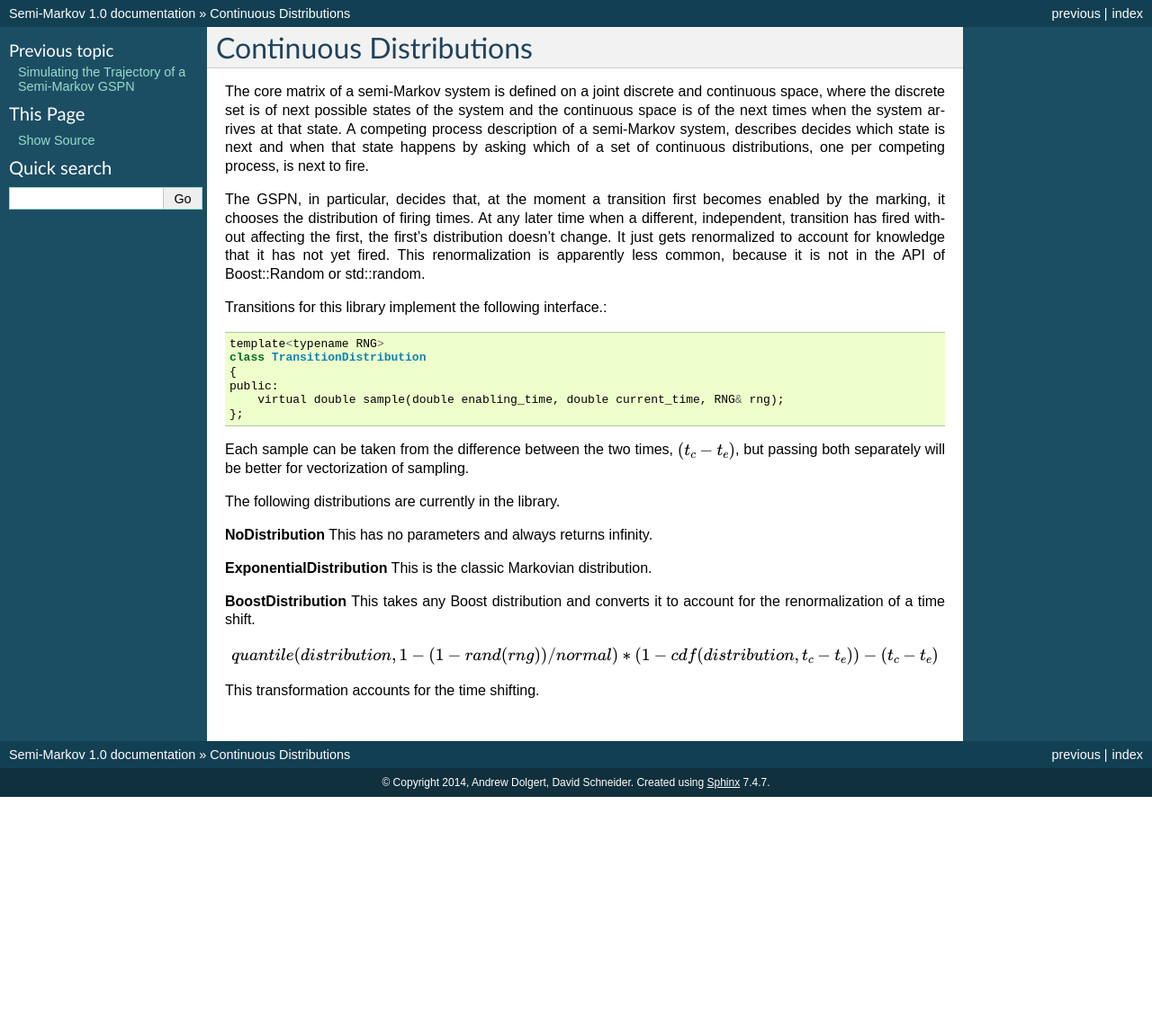
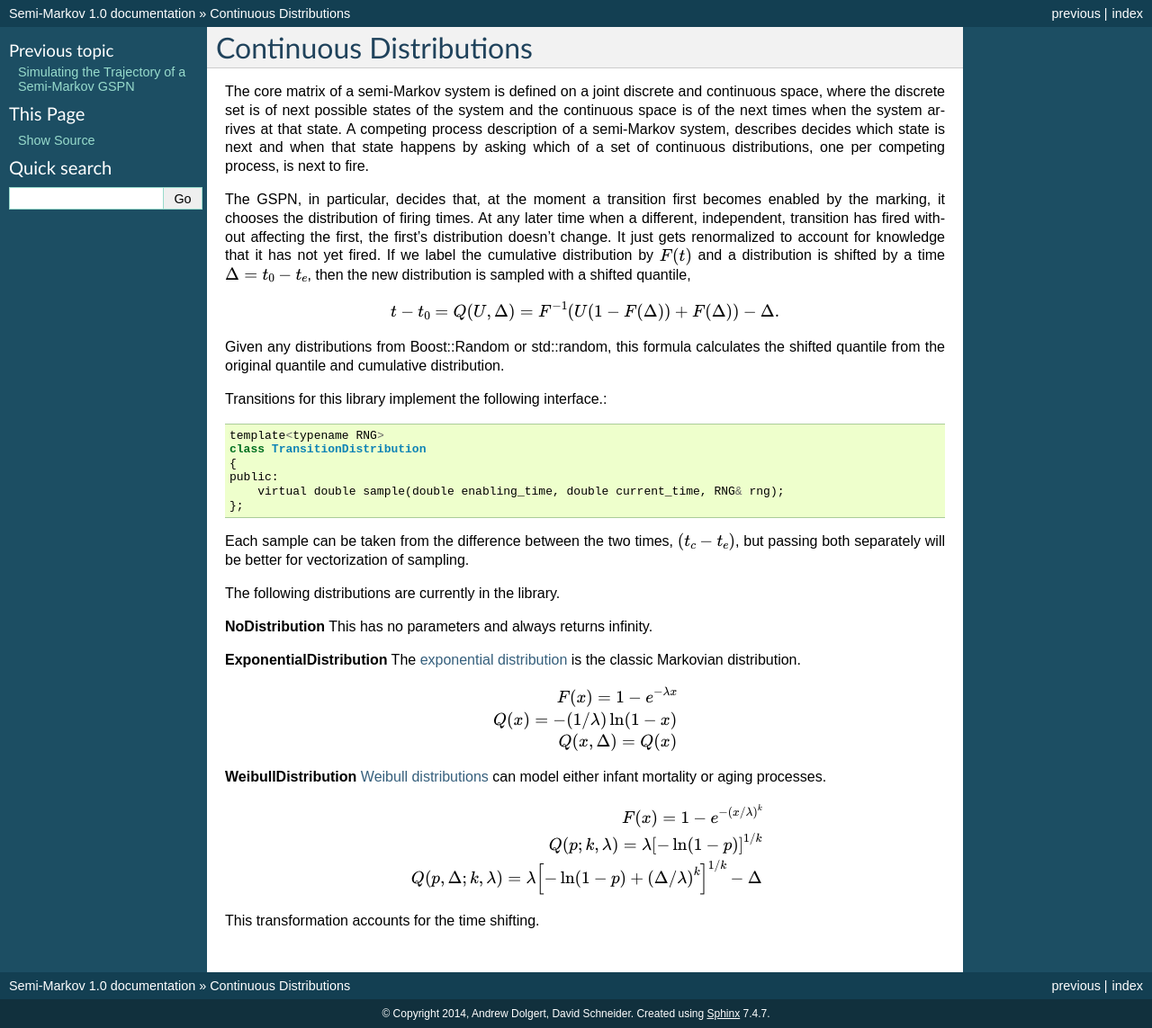
Before and after one commit to afidd/Semi-Markov, a Sphinx documentation site: the page built from doc/distributions.rst, in a window 1280 px wide. Shown: the whole page at 90% size. Built offline with Sphinx 7.4.7, drawn with Linux system fonts in a browser that asks for light colours; before the commit the page ends 900 px from its top, so only the background shows below that.

Commit message:
Weibull works. Updated docs and example.

```diff
--- a/doc/distributions.rst
+++ b/doc/distributions.rst
@@ -16,9 +16,18 @@ first becomes enabled by the marking, it chooses the distribution
 of firing times. At any later time when a different, independent,
 transition has fired without affecting the first, the first's
 distribution doesn't change. It just gets renormalized to account
-for knowledge that it has not yet fired. This renormalization
-is apparently less common, because it is not in the API of
-Boost::Random or std::random.
+for knowledge that it has not yet fired. If we label the
+cumulative distribution by :math:`F(t)` and a distribution is shifted
+by a time :math:`\Delta=t_0-t_e`, then the new distribution is
+sampled with a shifted quantile,
+
+.. math::
+
+  t-t_0=Q(U,\Delta)=F^{-1}(U(1-F(\Delta))+F(\Delta))-\Delta.
+
+Given any distributions from Boost::Random or std::random, this
+formula calculates the shifted quantile from the original quantile
+and cumulative distribution.
 
 Transitions for this library implement the following interface.::
 
@@ -38,14 +47,26 @@ The following distributions are currently in the library.
 **NoDistribution**
 This has no parameters and always returns infinity.
 
-**ExponentialDistribution** This is the classic Markovian distribution.
-
-**BoostDistribution** This takes any Boost distribution and converts it
-to account for the renormalization of a time shift.
+**ExponentialDistribution** The `exponential distribution <http://en.wikipedia.org/wiki/Exponential_distribution>`_
+is the classic Markovian distribution.
 
 .. math::
 
-   quantile(distribution, 1-(1-rand(rng))/normal)
-   *(1-cdf(distribution, t_c-t_e))-(t_c-t_e)
+  F(x) = 1-e^{-λx}
+
+  Q(x) = -(1/\lambda)\ln(1-x)
+
+  Q(x,\Delta)=Q(x)
+
+**WeibullDistribution** `Weibull distributions <http://en.wikipedia.org/wiki/Weibull_distribution>`_ can model either
+infant mortality or aging processes.
+
+.. math::
+
+  F(x)=1-e^{-\left(x/\lambda\right)^k}
+
+  Q(p; k,\lambda)=\lambda\left[-\ln(1-p)\right]^{1/k}
+
+  Q(p,\Delta; k,\lambda)=\lambda\left[-\ln(1-p)+\left(\Delta/\lambda\right)^k\right]^{1/k}-\Delta
 
 This transformation accounts for the time shifting.
--- a/doc/mathematics.rst
+++ b/doc/mathematics.rst
@@ -144,7 +144,7 @@ right after the firing of any transition, is
 
 .. math::
 
-   p_{nm}(\tau)=\frac{f_\alpha(\tau,t_0,t_e)}{1-F_\alpha(\tau,t_0,t_e)}\prod_\beta\int_{t_0}^∞ 1-F_\beta(s, t_0, t_e)ds
+   p_{nm}(\tau)=\frac{f_\alpha(\tau,t_0,t_e)}{1-F_\alpha(\tau,t_0,t_e)}\prod_\beta(1-F_\beta(s, t_0, t_e))
 
 Here :math:`(n,m)` label states determined by how each transition, :math:`\alpha`
 changes the marking. The system has, inherently, a core matrix, but we
```
Also changed, not shown: 2 other files.
